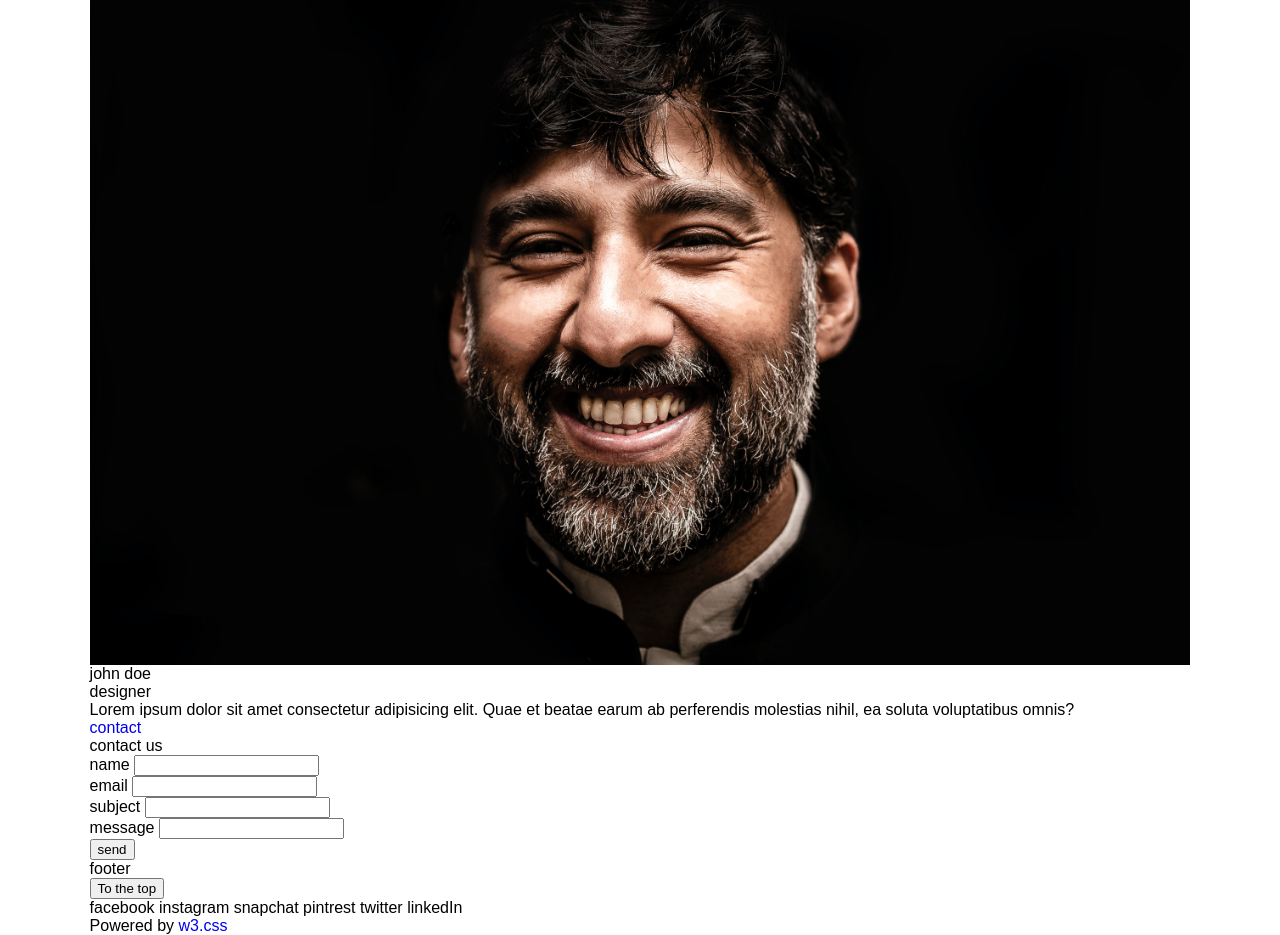
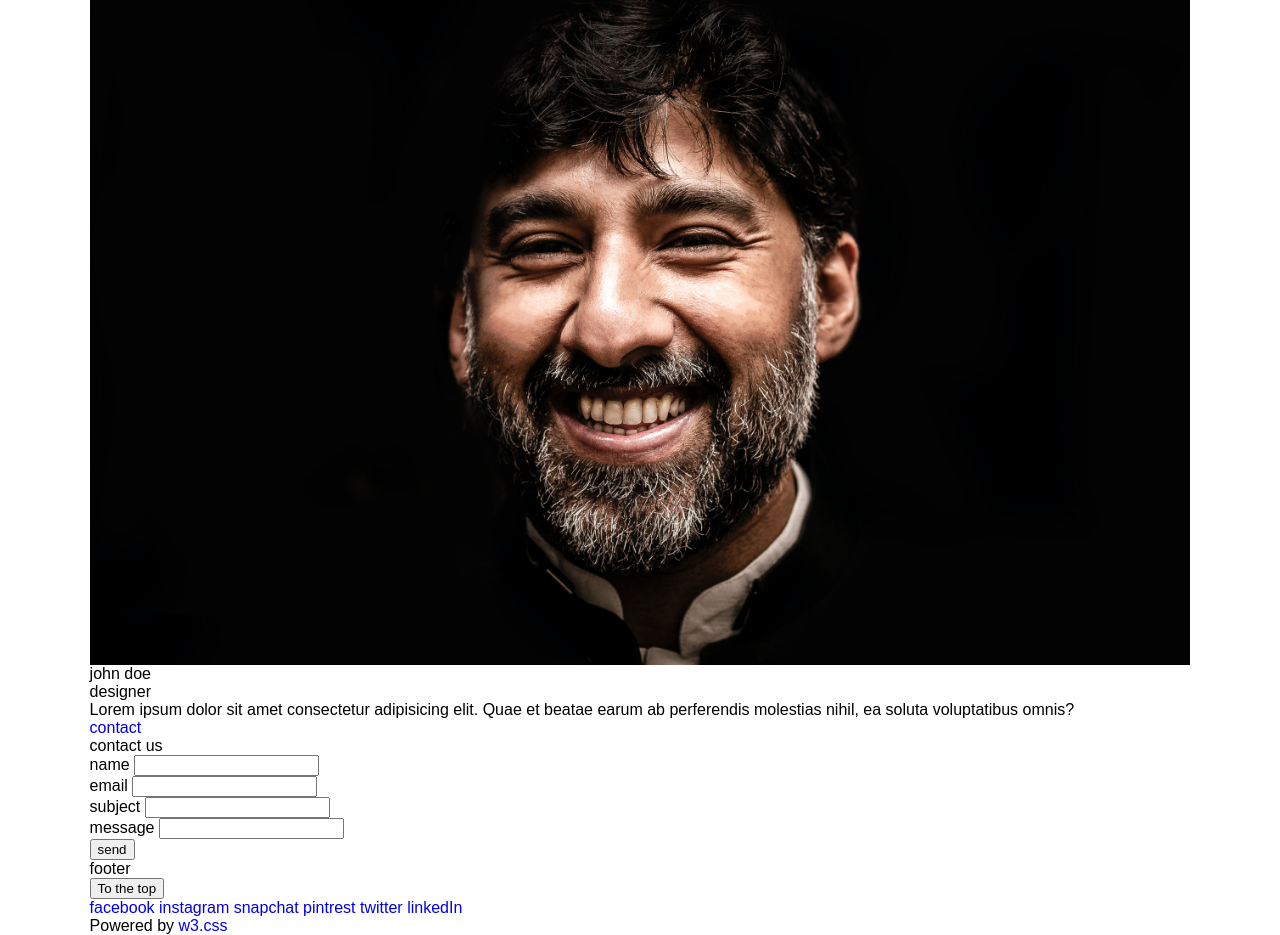
Before and after one commit to mdheerajprdxn/sass_1, a plain HTML site: page index.html in a window 1280 px wide. Shown: the part 3808-4743 px from the top of the page. Drawn offline with Linux system fonts and the light colour scheme.

Commit message:
[html] footer links fixed

```diff
--- a/index.html
+++ b/index.html
@@ -222,12 +222,12 @@
         <h4>footer</h4>
         <button>To the top</button>
         <ul>
-          <li class="icon facebook">facebook</li>
-          <li class="icon instagram">instagram</li>
-          <li class="icon snapchat">snapchat</li>
-          <li class="icon pintrest">pintrest</li>
-          <li class="icon twitter">twitter</li>
-          <li class="icon linkedIn">linkedIn</li>
+          <li> <a class="icon facebook" href="#FIXME" title="Facebook" target="_blank">facebook</a> </li>
+          <li> <a class="icon instagram" href="#FIXME" title="Instagram" target="_blank">instagram</a> </li>
+          <li> <a class="icon snapchat" href="#FIXME" title="Snapchat" target="_blank">snapchat</a> </li>
+          <li> <a class="icon pintrest" href="#FIXME" title="Pintrest" target="_blank">pintrest</a> </li>
+          <li> <a class="icon twitter" href="#FIXME" title="Twitter" target="_blank">twitter</a> </li>
+          <li> <a class="icon linkedIn" href="#FIXME" title="LinkedIn" target="_blank">linkedIn</a> </li>
         </ul>
         <span>Powered by <a href="#FIXME" title="W3 CSS">w3.css</a></span>
       </div>
```
